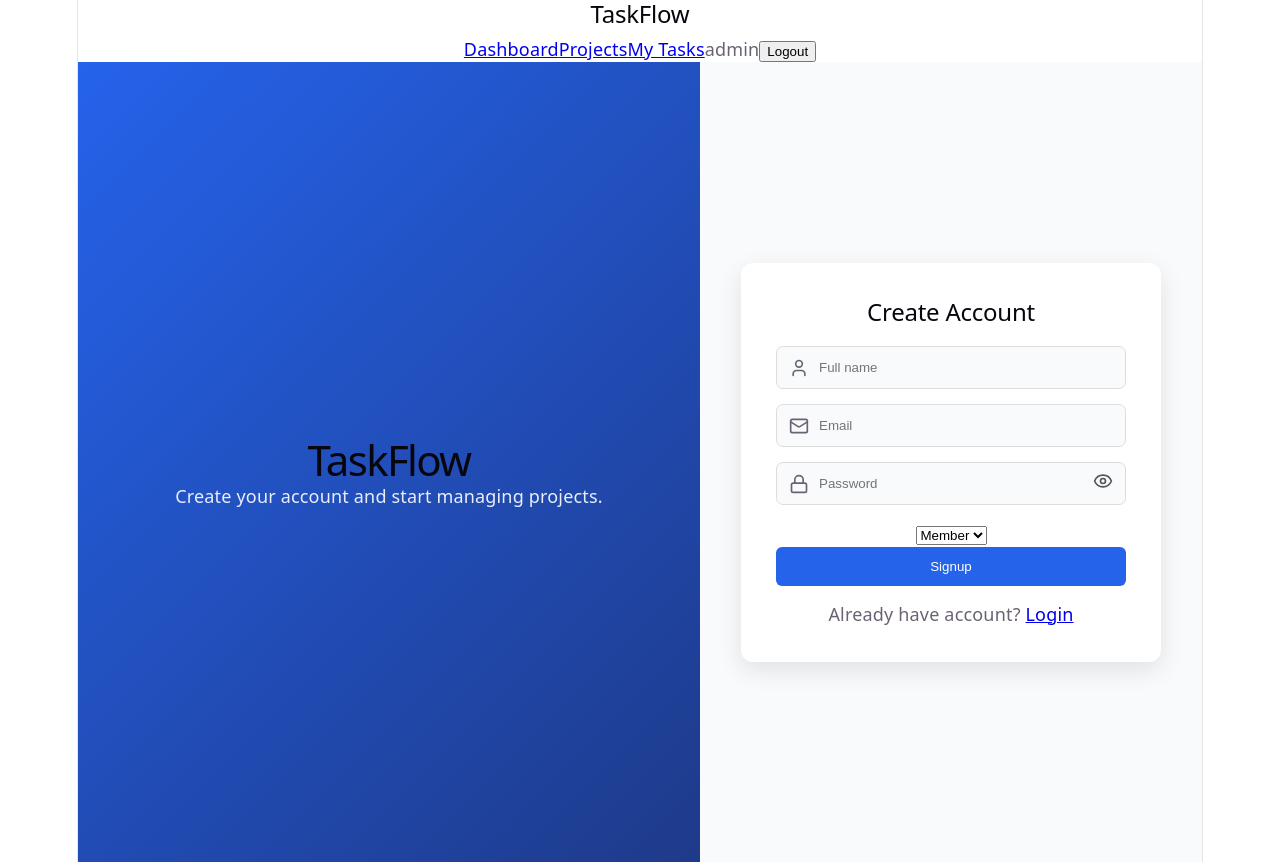
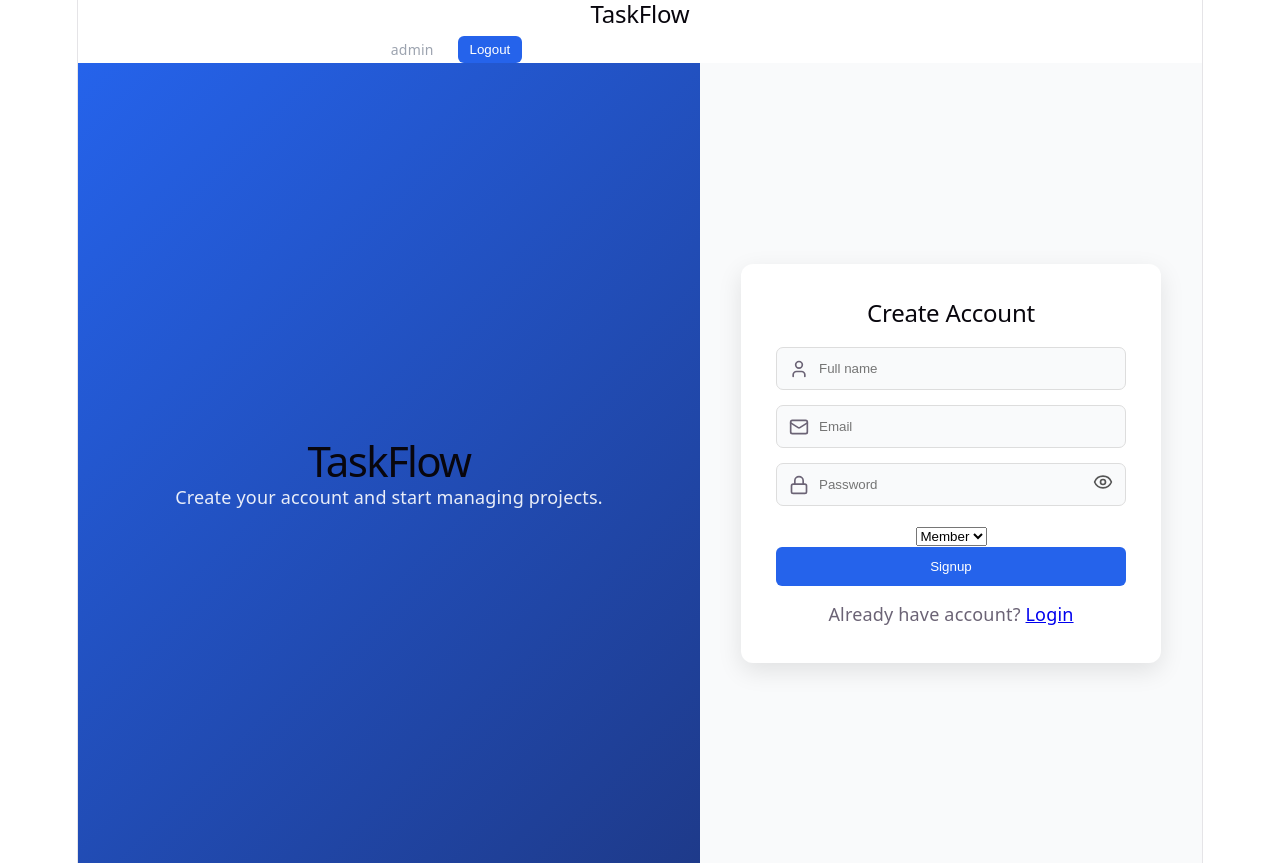
Before and after one commit to Riya21-creator/taskflow-project-management, a React app in the folder frontend/: page /signup in a window 1280 px wide. Built offline with nearby package versions, Linux system fonts and the light colour scheme; sample sign-in values are in the browser's storage; the HTML template or start-up script is replaced by a standard one.

Commit message:
fix navbar spacing properly

```diff
--- a/frontend/src/components/Navbar.jsx
+++ b/frontend/src/components/Navbar.jsx
@@ -1,6 +1,6 @@
 import { Link, useNavigate } from "react-router-dom";
 import { useAuth } from "../context/AuthContext";
-
+import "../index.css";
   const Navbar = () => {
   const { user, logoutUser } = useAuth();
   const navigate = useNavigate();
@@ -16,20 +16,21 @@ const Navbar = () => {
     <nav className="navbar">
       <h2>TaskFlow</h2>
 
-      <div>
+    <div className="nav-links">
   <Link to="/dashboard">Dashboard</Link>
   <Link to="/projects">Projects</Link>
   <Link to="/my-tasks">My Tasks</Link>
 
-        {user.role === "Admin" && (
+  {user?.role === "Admin" && (
     <>
       <Link to="/create-project">Create Project</Link>
       <Link to="/create-task">Create Task</Link>
     </>
   )}
 
-        <span className="role">{user.role}</span>
-        <button onClick={handleLogout}>Logout</button>
+  <span className="role">{user?.role}</span>
+
+  <button onClick={logoutUser}>Logout</button>
 </div>
     </nav>
   );
--- a/frontend/src/index.css
+++ b/frontend/src/index.css
@@ -447,3 +447,34 @@ code {
     border-radius: 8px;
     cursor: pointer;
 }
+
+.nav-links {
+    display: flex;
+    align-items: center;
+    gap: 24px;
+    /* THIS CREATES SPACE */
+}
+
+.nav-links a {
+    color: #fff;
+    text-decoration: none;
+    font-weight: 500;
+}
+
+.nav-links a:hover {
+    color: #60a5fa;
+}
+
+.role {
+    color: #9ca3af;
+    font-size: 14px;
+}
+
+.nav-links button {
+    background: #2563eb;
+    border: none;
+    color: white;
+    padding: 6px 12px;
+    border-radius: 6px;
+    cursor: pointer;
+}
```
Lines whose indentation alone changed are shown as unchanged.
